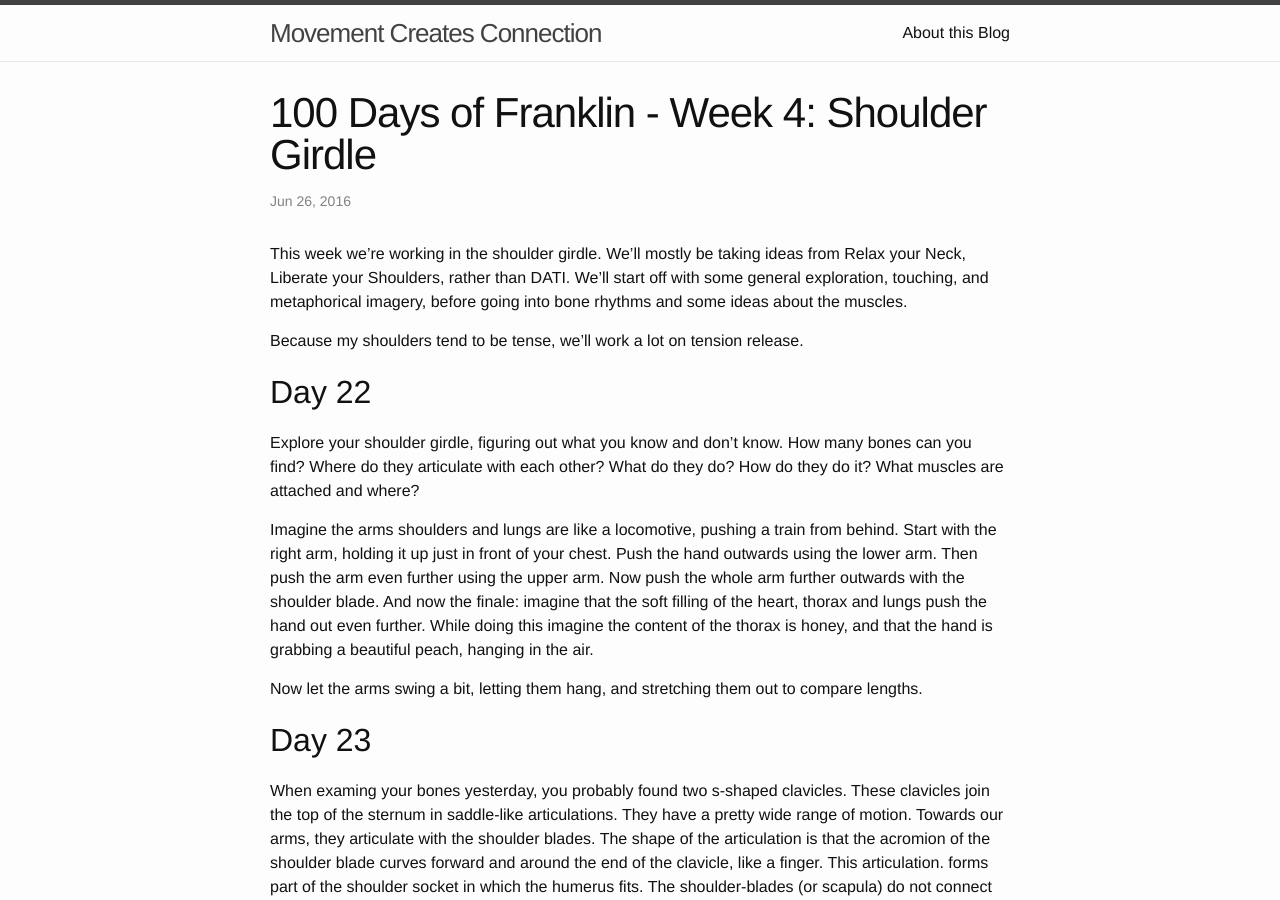
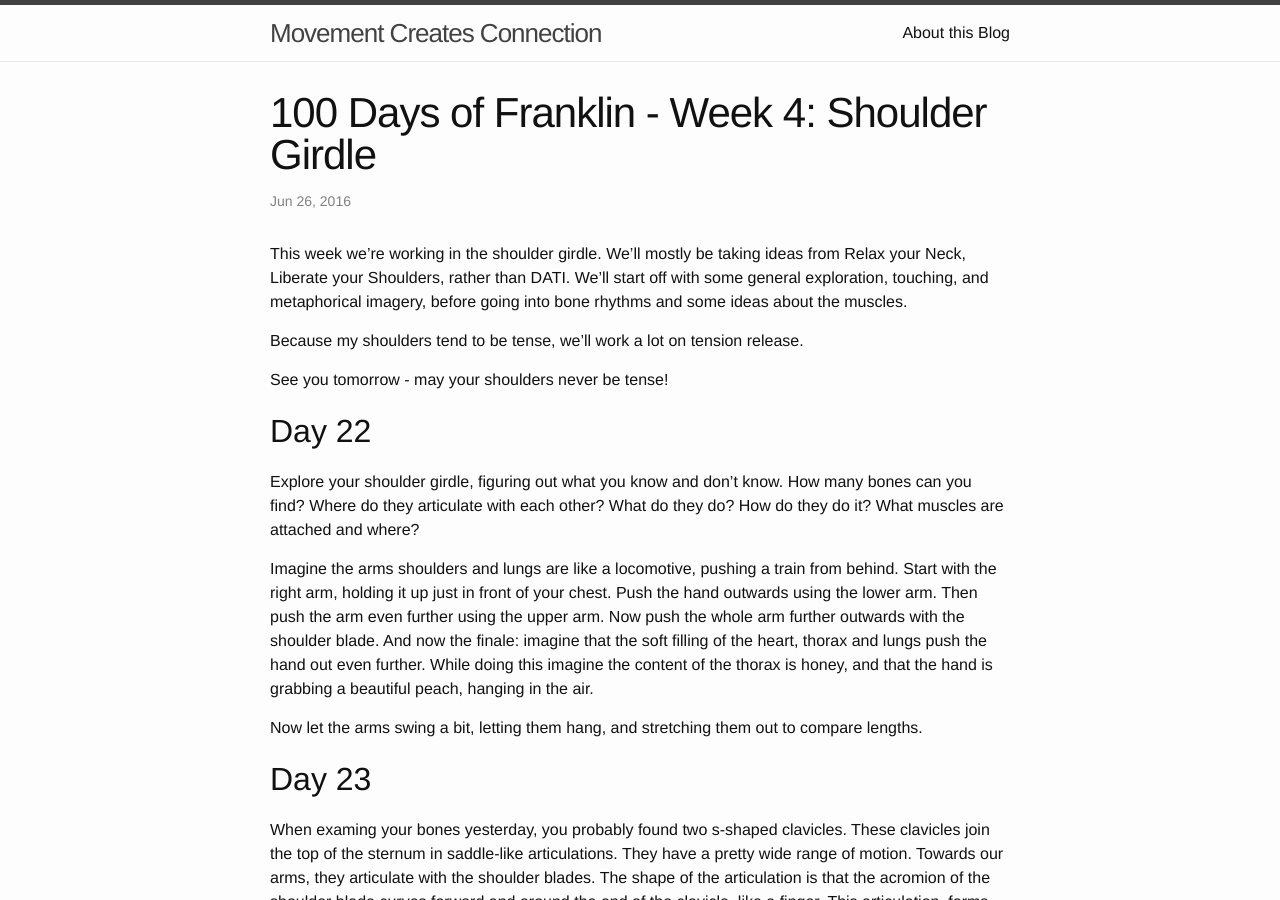
Before and after one commit to gregdyke/gregdyke.github.io, a Jekyll site: the page built from _posts/2016-06-26-100-days-of-franklin-week-4.md, in a window 1280 px wide and 900 px high. Built offline with Jekyll 4.4.1, drawn with Linux system fonts in a browser that asks for light colours.

```diff
--- a/_posts/2016-06-26-100-days-of-franklin-week-4.md
+++ b/_posts/2016-06-26-100-days-of-franklin-week-4.md
@@ -8,6 +8,8 @@
 This week we're working in the shoulder girdle. We'll mostly be taking ideas from Relax your Neck, Liberate your Shoulders, rather than DATI. We'll start off with some general exploration, touching, and metaphorical imagery, before going into bone rhythms and some ideas about the muscles.
 
 Because my shoulders tend to be tense, we'll work a lot on tension release.
+
+See you tomorrow - may your shoulders never be tense!
 
 ## Day 22
 
```
